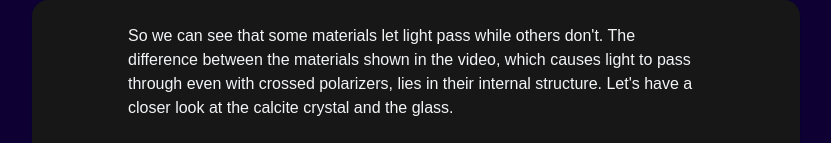
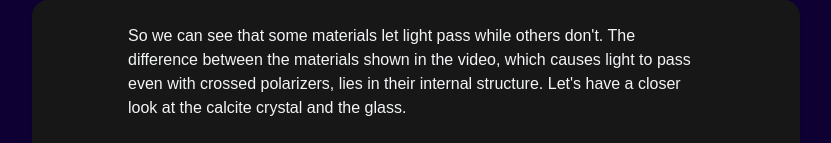
Before and after one commit to 374983/POM, a Next.js app: page /pages/isotropy_anisotropy in a window 1280 px wide. Both pictures are taken after a click on the button "⬇ Next ⬇". Shown: the part 784-927 px from the top of the page, without its empty margins (224-1055 px from the left). Built offline with nearby package versions, Linux system fonts and the light colour scheme.

Commit message:
Update page.tsx

```diff
--- a/src/app/pages/isotropy_anisotropy/page.tsx
+++ b/src/app/pages/isotropy_anisotropy/page.tsx
@@ -106,7 +106,7 @@ export default function Home() {
           <div ref={explanationRef} className="bg-neutral-900 rounded-2xl p-6 shadow-md w-full max-w-3xl text-gray-100">
             <p className="text-base text-gray-100 mb-6 max-w-xl mx-auto">
               So we can see that some materials let light pass while others don't.
-              The difference between the materials shown in the video, which causes light to pass through even with crossed polarizers,
+              The difference between the materials shown in the video, which causes light to pass even with crossed polarizers,
               lies in their internal structure. Let's have a closer look at the calcite crystal and the glass.
             </p>
             <div className="overflow-x-auto max-w-xl mx-auto mb-6">
@@ -164,7 +164,7 @@ export default function Home() {
               In contrast, glass does not form a regular structure with a preferred orientation.
               Its structure is disordered, and since there is no common directional order, a light ray along any axis
               statistically encounters the same average distribution of atoms as a light ray along another axis. Therefore its optical properties remain the same in
-              every direction. That's why you don't see any difference when placed between crossed polarizers. Materials that behave the same in all directions are
+              every direction. That's why glass appears dark when placed between crossed polarizers. Materials that behave the same in all directions are
               called <strong><u>isotropic</u></strong>. So in our case we focus on <strong><u>optical isotropy</u></strong>.
             </p>
             <div className="mt-6 max-w-xl mx-auto">
```
